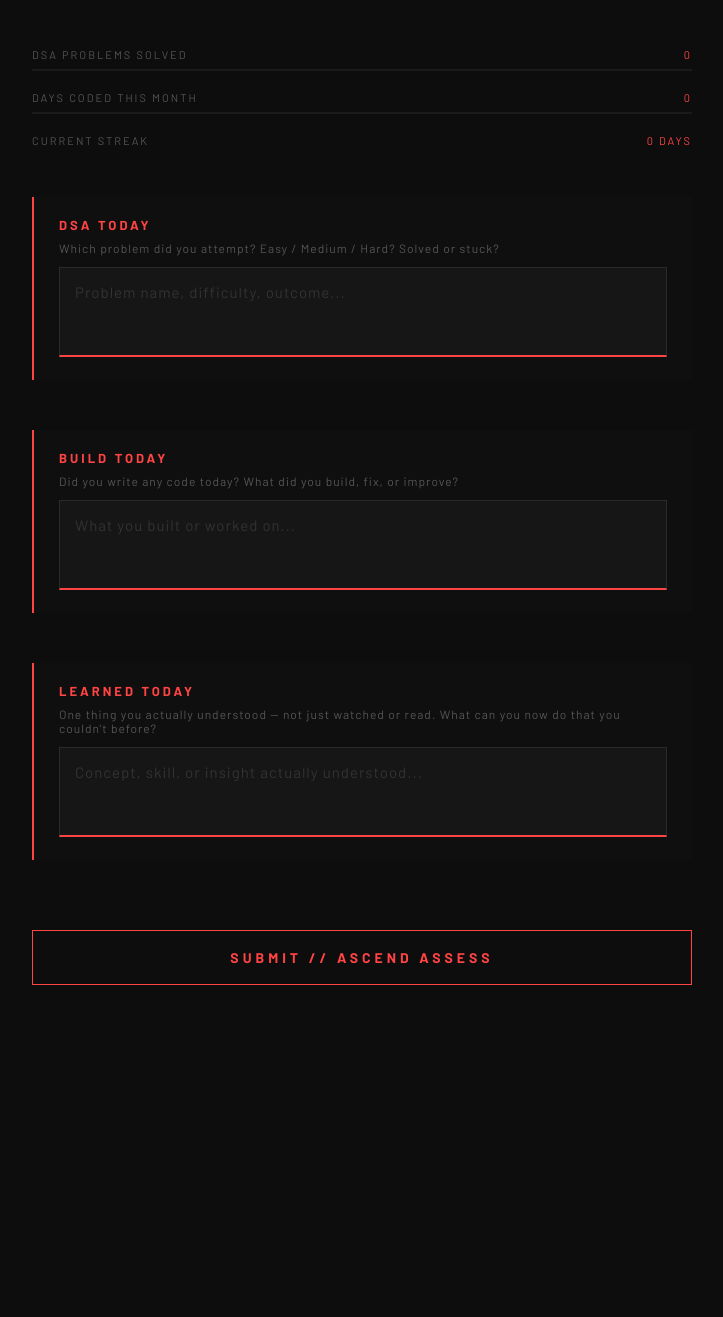
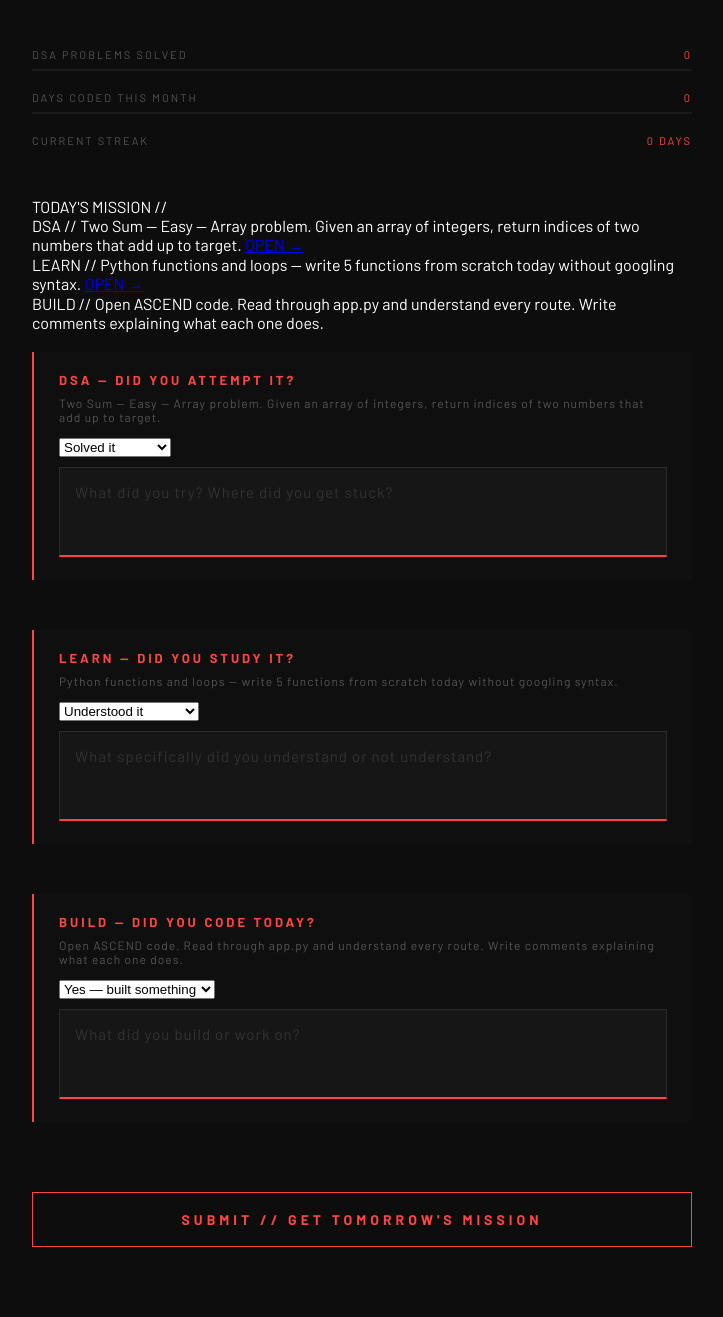
Before and after one commit to Sameer-khatri/ASCEND, a Flask app: page /career in a window 1280 px wide. Shown: the part 167-1484 px from the top of the page, without its empty margins (278-1001 px from the left). Before the commit the page ends 1152 px from the top, so only its background shows below. Run offline with Flask 3, Linux system fonts and the light colour scheme.

Commit message:
career engine with daily missions

```diff
--- a/app.py
+++ b/app.py
@@ -106,23 +106,39 @@ def get_context():
 def career():
     return render_template('career.html')
 
-@app.route('/career_analyze', methods=['POST'])
-def career_analyze():
+@app.route('/get_mission')
+def get_mission():
+    # Week 1 default mission — hardcoded for now, will adapt later
+    return jsonify({
+        'dsa': 'Two Sum — Easy — Array problem. Given an array of integers, return indices of two numbers that add up to target.',
+        'dsa_link': 'https://leetcode.com/problems/two-sum/',
+        'learn': 'Python functions and loops — write 5 functions from scratch today without googling syntax.',
+        'learn_link': 'https://www.w3schools.com/python/python_functions.asp',
+        'build': 'Open ASCEND code. Read through app.py and understand every route. Write comments explaining what each one does.'
+    })
+
+@app.route('/career_submit', methods=['POST'])
+def career_submit():
     data = request.get_json()
     groq_api_key = os.getenv('GROQ_API_KEY')
 
     prompt = f"""
 You are ASCEND Career Engine — brutally honest career coach for SHADOW.
-Target: 15 LPA placement in 18 months. Tier 3 college. AI/automation focus.
-Current projects: ASCEND (personal AI system), PLC automation system for industrial client.
+Target: 15 LPA in 18 months. Currently at Level 0 coding. Tier 3 college.
+Projects: ASCEND (personal AI system), PLC automation for industrial client.
 
-Assess today's career progress honestly. Be specific and direct.
-If they skipped DSA — call it out. If they built something real — acknowledge it.
-End with one specific action for tomorrow.
+Today's report:
+DSA: {data['dsa_status']} — {data['dsa_notes']}
+LEARN: {data['learn_status']} — {data['learn_notes']}
+BUILD: {data['build_status']} — {data['build_notes']}
 
-DSA TODAY: {data['dsa']}
-BUILD TODAY: {data['build']}
-LEARNED TODAY: {data['learn']}
+Give brutally honest assessment of today. Then give tomorrow's specific mission:
+1. Tomorrow's DSA problem with exact name
+2. Tomorrow's learning focus with exact resource
+3. Tomorrow's build task
+
+Be specific. No vague advice. Real actionable tasks only.
+If they skipped today — call it out directly before giving tomorrow's mission.
 """
 
     response = requests.post(
@@ -134,7 +150,7 @@ LEARNED TODAY: {data['learn']}
         json={
             'model': 'llama-3.3-70b-versatile',
             'messages': [{'role': 'user', 'content': prompt}],
-            'max_tokens': 300
+            'max_tokens': 400
         }
     )
 
--- a/templates/career.html
+++ b/templates/career.html
@@ -11,14 +11,13 @@
 
 <div class="career-wrapper">
 
-    <!-- HEADER -->
     <div class="checkin-header">
         <a href="/" class="back">← ASCEND</a>
         <h2 class="checkin-title">CAREER ENGINE // SHADOW</h2>
         <p class="checkin-sub">Target: 15 LPA — 18 months remaining</p>
     </div>
 
-    <!-- PROGRESS BARS -->
+    <!-- STATS -->
     <div class="career-stats">
         <div class="stat-row">
             <span class="stat-label">DSA PROBLEMS SOLVED</span>
@@ -27,7 +26,6 @@
         <div class="career-bar">
             <div class="career-bar-fill" id="dsa-bar" style="width:0%"></div>
         </div>
-
         <div class="stat-row">
             <span class="stat-label">DAYS CODED THIS MONTH</span>
             <span class="stat-value" id="code-count">0</span>
@@ -35,41 +33,60 @@
         <div class="career-bar">
             <div class="career-bar-fill" id="code-bar" style="width:0%"></div>
         </div>
-
         <div class="stat-row">
             <span class="stat-label">CURRENT STREAK</span>
-            <span class="stat-value" id="career-streak">0 days</span>
+            <span class="stat-value" id="career-streak">0 DAYS</span>
         </div>
     </div>
 
-    <!-- DAILY LOG -->
-    <div class="career-log">
+    <!-- TODAY'S MISSION -->
+    <div class="mission-box" id="mission-box">
+        <p class="mission-loading">Loading today's mission...</p>
+    </div>
+
+    <!-- REPORT BACK -->
+    <div class="career-log" id="report-section" style="display:none">
 
         <div class="pillar-block">
-            <h3>DSA TODAY</h3>
-            <p class="pillar-hint">Which problem did you attempt? Easy / Medium / Hard? Solved or stuck?</p>
-            <textarea id="dsa-log" placeholder="Problem name, difficulty, outcome..."></textarea>
+            <h3>DSA — DID YOU ATTEMPT IT?</h3>
+            <p class="pillar-hint" id="dsa-hint"></p>
+            <select id="dsa-status">
+                <option value="solved">Solved it</option>
+                <option value="partial">Partially solved</option>
+                <option value="stuck">Got stuck</option>
+                <option value="skipped">Skipped</option>
+            </select>
+            <textarea id="dsa-notes" placeholder="What did you try? Where did you get stuck?" style="margin-top:10px"></textarea>
         </div>
 
         <div class="pillar-block">
-            <h3>BUILD TODAY</h3>
-            <p class="pillar-hint">Did you write any code today? What did you build, fix, or improve?</p>
-            <textarea id="build-log" placeholder="What you built or worked on..."></textarea>
+            <h3>LEARN — DID YOU STUDY IT?</h3>
+            <p class="pillar-hint" id="learn-hint"></p>
+            <select id="learn-status">
+                <option value="done">Understood it</option>
+                <option value="partial">Partially understood</option>
+                <option value="skipped">Skipped</option>
+            </select>
+            <textarea id="learn-notes" placeholder="What specifically did you understand or not understand?" style="margin-top:10px"></textarea>
         </div>
 
         <div class="pillar-block">
-            <h3>LEARNED TODAY</h3>
-            <p class="pillar-hint">One thing you actually understood — not just watched or read. What can you now do that you couldn't before?</p>
-            <textarea id="learn-log" placeholder="Concept, skill, or insight actually understood..."></textarea>
+            <h3>BUILD — DID YOU CODE TODAY?</h3>
+            <p class="pillar-hint" id="build-hint"></p>
+            <select id="build-status">
+                <option value="done">Yes — built something</option>
+                <option value="partial">Started but incomplete</option>
+                <option value="skipped">No</option>
+            </select>
+            <textarea id="build-notes" placeholder="What did you build or work on?" style="margin-top:10px"></textarea>
         </div>
 
         <button class="submit-btn" onclick="submitCareer()">
-            SUBMIT // ASCEND ASSESS
+            SUBMIT // GET TOMORROW'S MISSION
         </button>
 
-        <!-- RESPONSE -->
         <div class="ascend-response" id="career-response" style="display:none">
-            <h3>ASCEND CAREER ASSESSMENT //</h3>
+            <h3>ASCEND SAYS //</h3>
             <p id="career-response-text"></p>
         </div>
 
@@ -78,28 +95,60 @@
 </div>
 
 <script>
+// Load today's mission on page load
+async function loadMission() {
+    const response = await fetch('/get_mission');
+    const data = await response.json();
+
+    const box = document.getElementById('mission-box');
+    box.innerHTML = `
+        <div class="mission-header">TODAY'S MISSION //</div>
+        <div class="mission-item">
+            <span class="mission-label">DSA //</span>
+            <span class="mission-task">${data.dsa}</span>
+            <a href="${data.dsa_link}" target="_blank" class="mission-link">OPEN →</a>
+        </div>
+        <div class="mission-item">
+            <span class="mission-label">LEARN //</span>
+            <span class="mission-task">${data.learn}</span>
+            <a href="${data.learn_link}" target="_blank" class="mission-link">OPEN →</a>
+        </div>
+        <div class="mission-item">
+            <span class="mission-label">BUILD //</span>
+            <span class="mission-task">${data.build}</span>
+        </div>
+    `;
+
+    document.getElementById('dsa-hint').innerText = data.dsa;
+    document.getElementById('learn-hint').innerText = data.learn;
+    document.getElementById('build-hint').innerText = data.build;
+    document.getElementById('report-section').style.display = 'block';
+}
+
 async function submitCareer() {
-    const dsa = document.getElementById('dsa-log').value;
-    const build = document.getElementById('build-log').value;
-    const learn = document.getElementById('learn-log').value;
-
-    if (!dsa || !build || !learn) {
-        alert('Fill all three. No shortcuts.');
-        return;
-    }
+    const payload = {
+        dsa_status: document.getElementById('dsa-status').value,
+        dsa_notes: document.getElementById('dsa-notes').value,
+        learn_status: document.getElementById('learn-status').value,
+        learn_notes: document.getElementById('learn-notes').value,
+        build_status: document.getElementById('build-status').value,
+        build_notes: document.getElementById('build-notes').value,
+    };
 
     document.getElementById('career-response').style.display = 'block';
-    document.getElementById('career-response-text').innerText = 'ASCEND is assessing your progress...';
+    document.getElementById('career-response-text').innerText = 'ASCEND is generating tomorrow\'s mission...';
 
-    const response = await fetch('/career_analyze', {
+    const response = await fetch('/career_submit', {
         method: 'POST',
         headers: { 'Content-Type': 'application/json' },
-        body: JSON.stringify({ dsa, build, learn })
+        body: JSON.stringify(payload)
     });
 
     const data = await response.json();
     document.getElementById('career-response-text').innerText = data.feedback;
 }
+
+loadMission();
 </script>
 
 </body>
```
